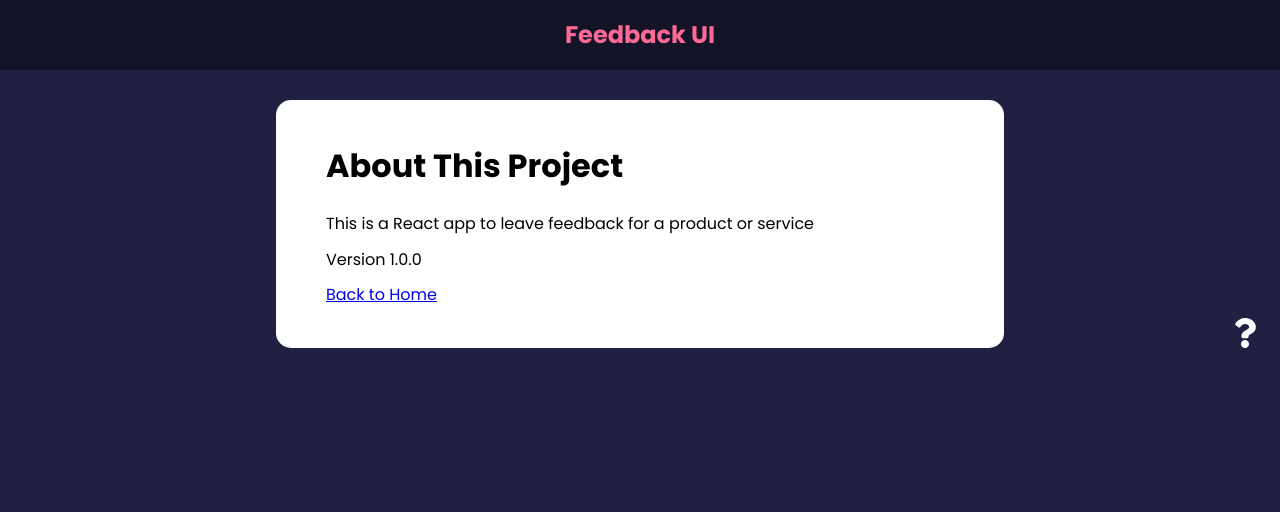
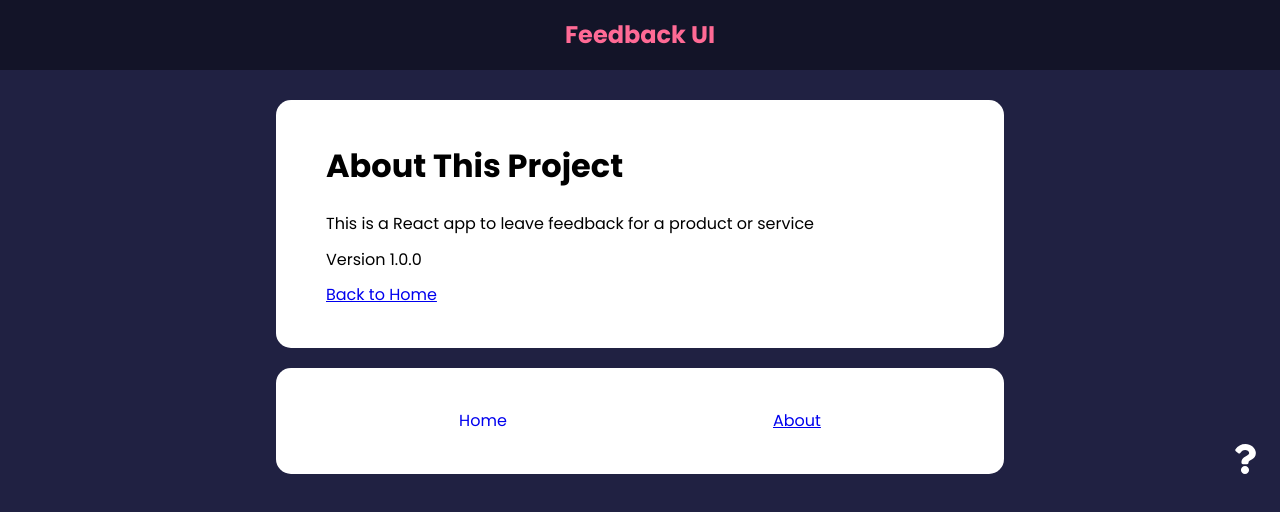
Before and after one commit to techstackmedia/feedback-app, a React (Create React App) app: page /about in a window 1280 px wide. Shown: the top 512 px of the page. Built offline with nearby package versions, Linux system fonts and the light colour scheme; the HTML template or start-up script is replaced by a standard one.

Commit message:
commit changes

```diff
--- a/src/App.js
+++ b/src/App.js
@@ -1,4 +1,9 @@
-import { BrowserRouter as Router, Route, Routes } from 'react-router-dom';
+import {
+  BrowserRouter as Router,
+  NavLink,
+  Route,
+  Routes,
+} from 'react-router-dom';
 import PropTypes from 'prop-types';
 import Header from './components/Header/Header';
 import Button from './shared/Button';
@@ -6,6 +11,7 @@ import { FeedbackProvider } from './context/FeedbackContext';
 import About from './pages/About';
 import Home from './pages/Home/Home';
 import AboutIconLink from './components/AboutIconLink/AboutIconLink';
+import Footer from './components/Footer/Footer';
 
 const App = () => {
   return (
@@ -15,6 +21,7 @@ const App = () => {
           <Route path="/" element={<Home />}></Route>
           <Route path="/about" element={<About />}></Route>
         </Routes>
+        <Footer />
         <AboutIconLink />
       </Router>
     </FeedbackProvider>
--- /dev/null
+++ b/src/components/Footer/Footer.jsx
@@ -0,0 +1,26 @@
+import { NavLink } from 'react-router-dom';
+import Card from '../../shared/Card';
+
+const Footer = () => {
+  return (
+    <div className="container">
+      <Card>
+        <div className="footer">
+          <div>
+            <NavLink to="/" activeClassName="active">
+              Home
+            </NavLink>
+          </div>
+
+          <div>
+            <NavLink to="/about" activeClassName="active">
+              About
+            </NavLink>
+          </div>
+        </div>
+      </Card>
+    </div>
+  );
+};
+
+export default Footer;
--- a/src/index.css
+++ b/src/index.css
@@ -251,7 +251,16 @@ input:focus {
   }
 }
 
-.active {
-  background: #000;
-  color: red;
+.footer a {
+  text-decoration: none;
 }
+
+.footer .active {
+  text-decoration: underline;
+}
+
+.footer {
+  display: flex;
+  justify-content: space-around;
+  align-items: center;
+}
```
